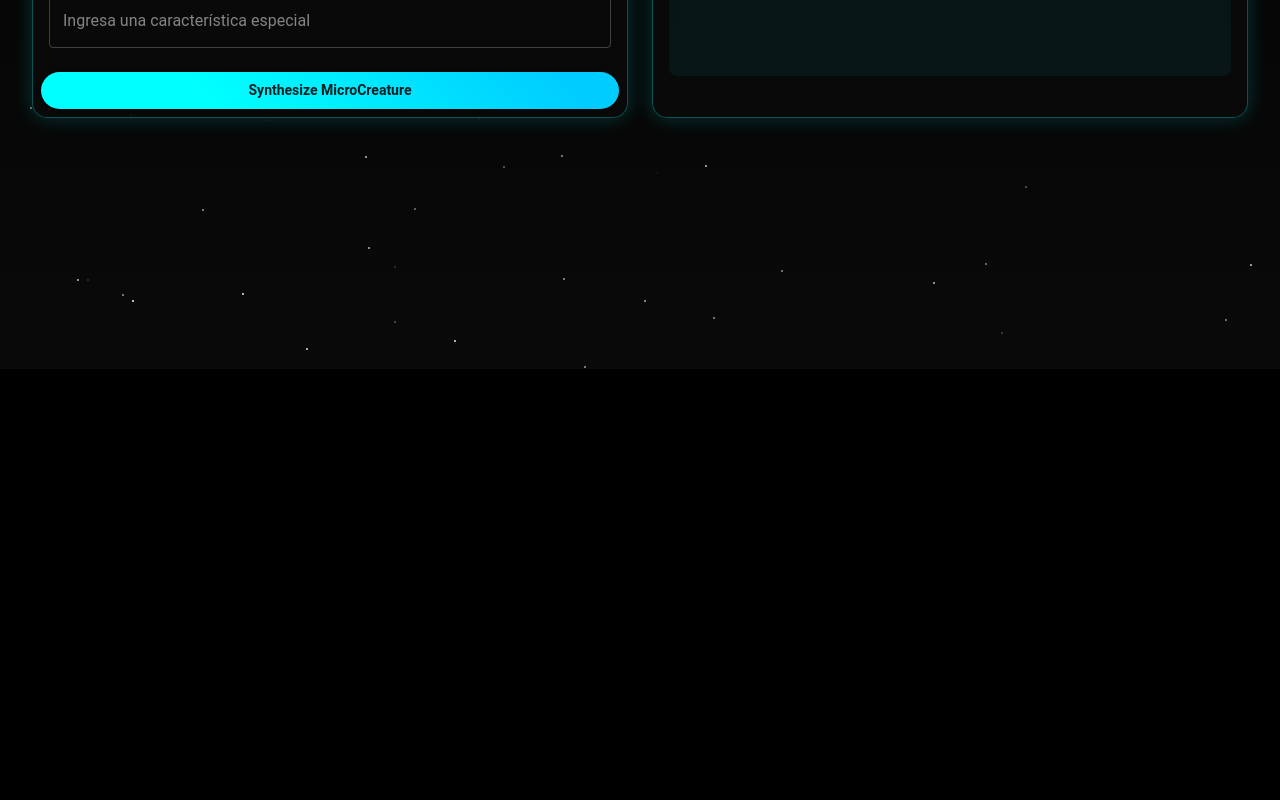
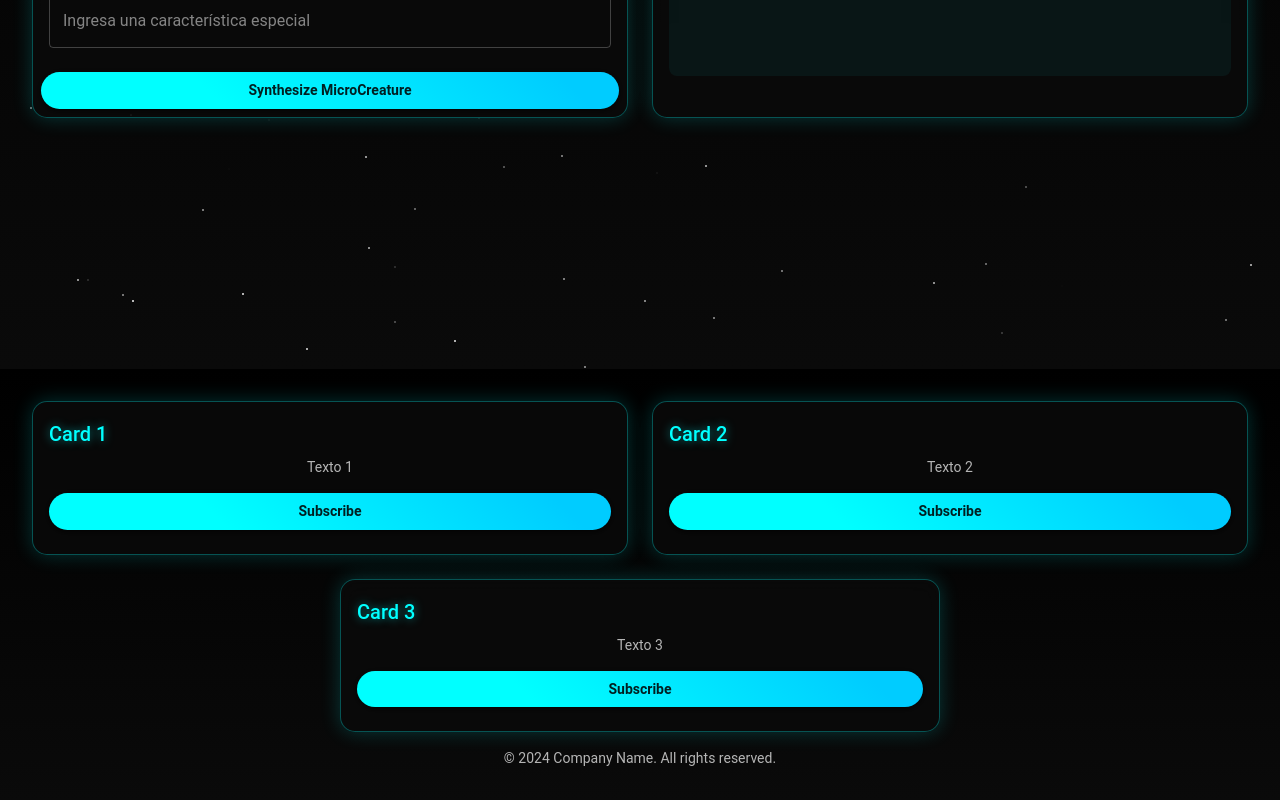
Before and after one commit to NewRenTL/Solstice-NasaCamo, a React (Vite) app: page / in a window 1280 px wide. Shown: the part 1367-2167 px from the top of the page. Before the commit the page ends 1736 px from the top, so only its background shows below. Built offline with nearby package versions, Linux system fonts and the light colour scheme.

Commit message:
feat(ui): footer

```diff
--- /dev/null
+++ b/src/components/Footer/Footer.tsx
@@ -0,0 +1,136 @@
+import React from 'react';
+import { Box, Typography, Link, CardContent } from '@mui/material';
+import { styled, createTheme, ThemeProvider } from '@mui/material/styles';
+import { Card, Button } from '@mui/material';
+
+// MUI theme config
+const futuristicTheme = createTheme({
+  palette: {
+    mode: 'dark',
+    primary: {
+      main: '#00FFFF',
+    },
+    background: {
+      default: '#000000',
+      paper: '#0A0A0A',
+    },
+  },
+  typography: {
+    fontFamily: '"Orbitron", "Roboto", "Helvetica", "Arial", sans-serif',
+  },
+  components: {
+    MuiButton: {
+      styleOverrides: {
+        root: {
+          borderRadius: '20px',
+          textTransform: 'none',
+          fontWeight: 'bold',
+        },
+      },
+    },
+    MuiCard: {
+      styleOverrides: {
+        root: {
+          borderRadius: '15px',
+          boxShadow: '0 0 20px rgba(0, 255, 255, 0.2)',
+        },
+      },
+    },
+  },
+});
+
+// Estilos personalizados
+const FuturisticContainer = styled('div')(({ theme }) => ({
+  minHeight: '50vh',
+  background: 'linear-gradient(to bottom, #000000, #0A0A0A)',
+  padding: theme.spacing(4),
+  position: 'relative',
+  overflow: 'hidden',
+}));
+
+const GlowingText = styled(Typography)(({ theme }) => ({
+  color: theme.palette.primary.main,
+  textShadow: '0 0 10px rgba(0, 255, 255, 0.5)',
+}));
+
+const HologramCard = styled(Card)(({ theme }) => ({
+  background: 'rgba(10, 10, 10, 0.8)',
+  backdropFilter: 'blur(10px)',
+  border: '1px solid rgba(0, 255, 255, 0.3)',
+  transition: 'all 0.3s ease-in-out',
+  '&:hover': {
+    boxShadow: '0 0 30px rgba(0, 255, 255, 0.4)',
+  },
+}));
+
+const AnimatedButton = styled(Button)(({ theme }) => ({
+  background: 'linear-gradient(45deg, #00FFFF 30%, #00CCFF 90%)',
+  transition: 'all 0.3s ease-in-out',
+  '&:hover': {
+    transform: 'scale(1.05)',
+    boxShadow: '0 0 15px rgba(0, 255, 255, 0.6)',
+  },
+}));
+
+// Footer Component
+const Footer = () => {
+  return (
+    <ThemeProvider theme={futuristicTheme}>
+      <FuturisticContainer>
+
+        <Box style={{ display: 'flex', flexDirection: 'row', gap: '24px', flexWrap: 'wrap', justifyContent: 'center', paddingBottom: '16px'}}>
+          {/* Contact Info */}
+          <HologramCard sx={{ flex: '1 1 400px', maxWidth: '600px' }}>
+            <CardContent>
+              <GlowingText variant="h6" gutterBottom>
+                Card 1
+              </GlowingText>
+              <Typography align="center" variant="body2" color="textSecondary" paddingBottom="16px">
+                Texto 1
+              </Typography>
+              <AnimatedButton variant="contained" fullWidth>
+                Subscribe
+              </AnimatedButton>
+            </CardContent>
+          </HologramCard>
+
+          {/* Social Links */}
+          <HologramCard sx={{ flex: '1 1 400px', maxWidth: '600px' }}>
+            <CardContent>
+              <GlowingText variant="h6" gutterBottom>
+                Card 2
+              </GlowingText>
+              <Typography align="center" variant="body2" color="textSecondary" paddingBottom="16px">
+                Texto 2
+              </Typography>
+              <AnimatedButton variant="contained" fullWidth>
+                Subscribe
+              </AnimatedButton>
+            </CardContent>
+          </HologramCard>
+
+          {/* Newsletter Section */}
+          <HologramCard sx={{ flex: '1 1 400px', maxWidth: '600px' }}>
+            <CardContent>
+              <GlowingText variant="h6" gutterBottom>
+                Card 3
+              </GlowingText>
+              <Typography align="center" variant="body2" color="textSecondary" paddingBottom="16px">
+                Texto 3
+              </Typography>
+              <AnimatedButton variant="contained" fullWidth>
+                Subscribe
+              </AnimatedButton>
+            </CardContent>
+          </HologramCard>
+        </Box>
+        <Typography align="center" variant="body2" color="textSecondary">
+          &copy; {new Date().getFullYear()} Company Name. All rights reserved.
+        </Typography>
+      </FuturisticContainer>
+    </ThemeProvider>
+  );
+};
+
+// Exporting only Footer Component
+export default Footer;
--- a/src/pages/Home.tsx
+++ b/src/pages/Home.tsx
@@ -1,6 +1,6 @@
 import TemplateCreation from "../components/HomeComponents/CreationMicroCreature/TemplateCreation"
 import WelcomeVideo from "../components/HomeComponents/WelcomeVideo/WelcomeVideo"
-
+import Footer from "../components/Footer/Footer.tsx"
 
 
 const Home  = () => {
@@ -8,6 +8,7 @@ const Home  = () => {
     <div className="flex flex-col w-full bg-red-100">
         <WelcomeVideo></WelcomeVideo>
         <TemplateCreation></TemplateCreation>
+        <Footer></Footer>
     </div>
   )
 }
```
